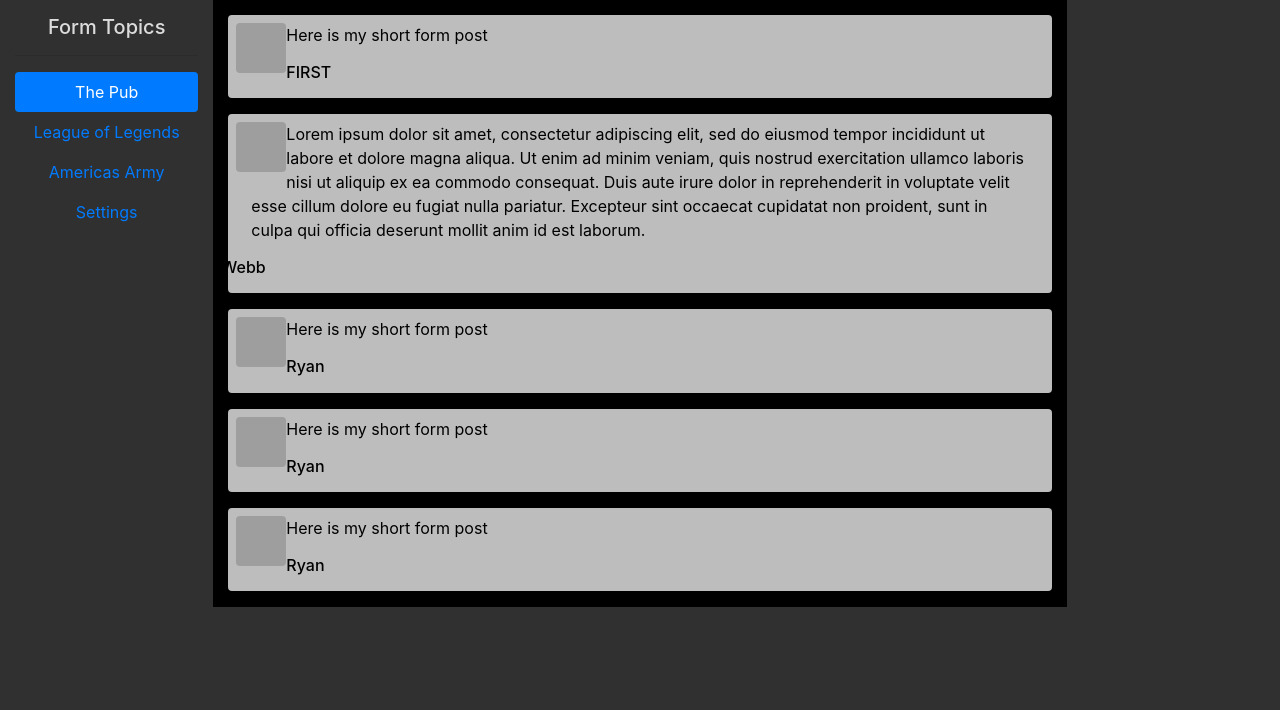
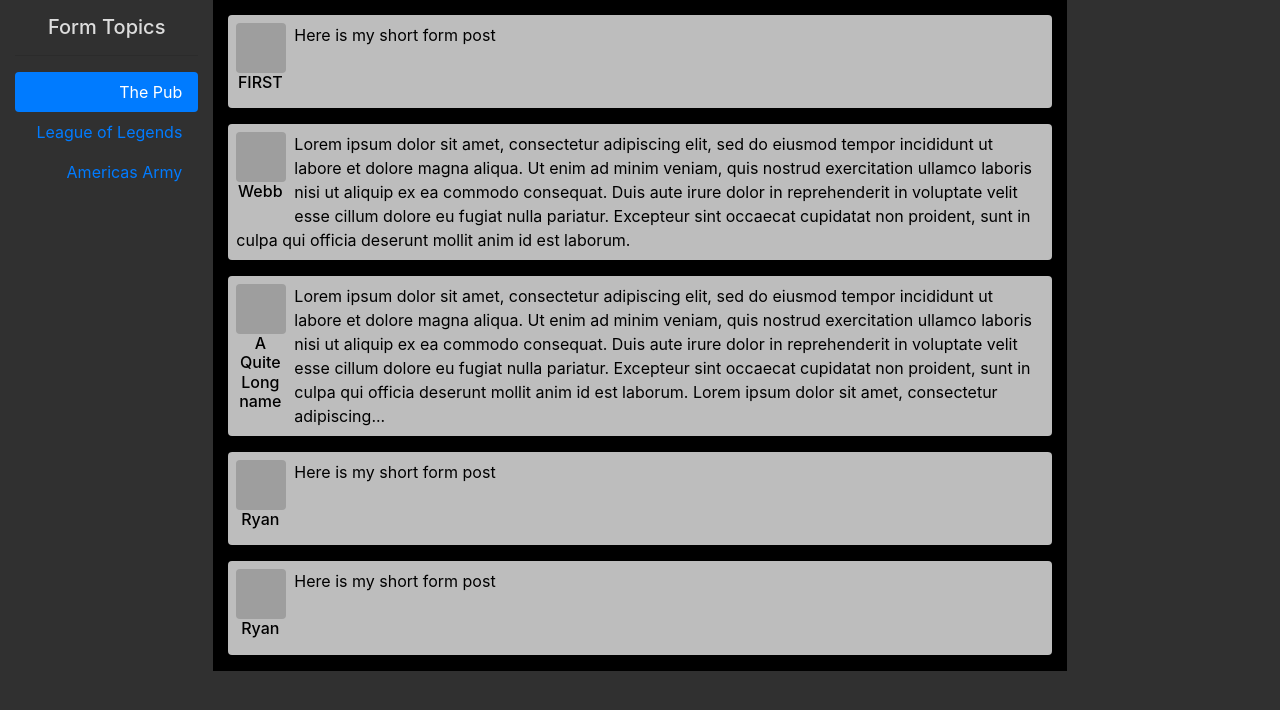
Before and after one commit to OcWebb/Outcasts-Website, a Flask app: page /forms/ in a window 1280 px wide. Shown: the part 56-766 px from the top of the page. Run offline with Flask 2, Linux system fonts and the light colour scheme; some libraries are stand-ins or nearby versions; grey boxes are pictures that could not be loaded.

Commit message:
- Fixed user image and username alignment

```diff
--- a/app_package/routes.py
+++ b/app_package/routes.py
@@ -20,8 +20,8 @@ posts = [
         'pic': 'https://pngimage.net/wp-content/uploads/2018/05/default-user-profile-image-png-7.png'
     },
     {
-        'username': 'Ryan',
-        'content': 'Here is my short form post',
+        'username': 'A Quite Long name',
+        'content': 'Lorem ipsum dolor sit amet, consectetur adipiscing elit, sed do eiusmod tempor incididunt ut labore et dolore magna aliqua. Ut enim ad minim veniam, quis nostrud exercitation ullamco laboris nisi ut aliquip ex ea commodo consequat. Duis aute irure dolor in reprehenderit in voluptate velit esse cillum dolore eu fugiat nulla pariatur. Excepteur sint occaecat cupidatat non proident, sunt in culpa qui officia deserunt mollit anim id est laborum. Lorem ipsum dolor sit amet, consectetur adipiscing elit, sed do eiusmod tempor incididunt ut labore et dolore magna aliqua. Ut enim ad minim veniam, quis nostrud exercitation ullamco laboris nisi ut aliquip ex ea commodo consequat. Duis aute irure dolor in reprehenderit in voluptate velit esse cillum dolore eu fugiat nulla pariatur. Excepteur sint occaecat cupidatat non proident, sunt in culpa qui officia deserunt mollit anim id est laborum.',
         'pic': 'https://pngimage.net/wp-content/uploads/2018/05/default-user-profile-image-png-7.png'
     },
     {
--- a/app_package/templates/forms.html
+++ b/app_package/templates/forms.html
@@ -4,15 +4,14 @@
 
 {% for post in posts %}
 
-<div class="container-fluid rounded formPost my-3 p-2">
-    <div class="container user-info col-s-1">
-        <img src={{ post.pic }} alt="" class="rounded float-left profile-pic">
-    </div>
-
-    <div class="container col">
-        <p>{{ post.content }}</p>
-    </div>
-    <h6 class="row">{{ post.username }}</h6>
+<div class="container-fluid rounded formPost clearfix my-3 p-2">
+        <div class="float-left pr-2">
+            <img src={{ post.pic }} alt="" class="rounded profile-pic">
+            <div class="text-wrap" style="width: 3rem;">
+                <h6 class="text-center">{{ post.username }}</h6>
+            </div>
+        </div>
+        <div>{{ post.content|truncate(500) }}</div>
 </div>
 
 {% endfor %}
@@ -23,9 +22,8 @@
 <h5 class="text-center pt-3">Form Topics</h1>
 <hr class="solid">
 <div class="nav flex-column nav-pills" role="tablist" aria-orientation="vertical">
-    <a class="nav-link text-sm-center active" data-toggle="pill" href="#v-pills-home" role="tab">The Pub</a>
-    <a class="nav-link text-sm-center" data-toggle="pill" href="#v-pills-profile" role="tab">League of Legends</a>
-    <a class="nav-link text-sm-center" data-toggle="pill" href="#v-pills-messages" role="tab">Americas Army</a>
-    <a class="nav-link text-sm-center" data-toggle="pill" href="#v-pills-settings" role="tab">Settings</a>
+    <a class="nav-link text-sm-right active" data-toggle="pill" href="#v-pills-home" role="tab">The Pub</a>
+    <a class="nav-link text-sm-right" data-toggle="pill" href="#v-pills-profile" role="tab">League of Legends</a>
+    <a class="nav-link text-sm-right" data-toggle="pill" href="#v-pills-messages" role="tab">Americas Army</a>
 </div>
 {% endblock %}
--- a/app_package/templates/home.html
+++ b/app_package/templates/home.html
@@ -1,5 +1,5 @@
 {% extends 'base.html' %}
 
 {% block mainContent %}
-<h1 class="display-1"></h1>
+<h1 class="display-1">Home</h1>
 {% endblock %}
```
